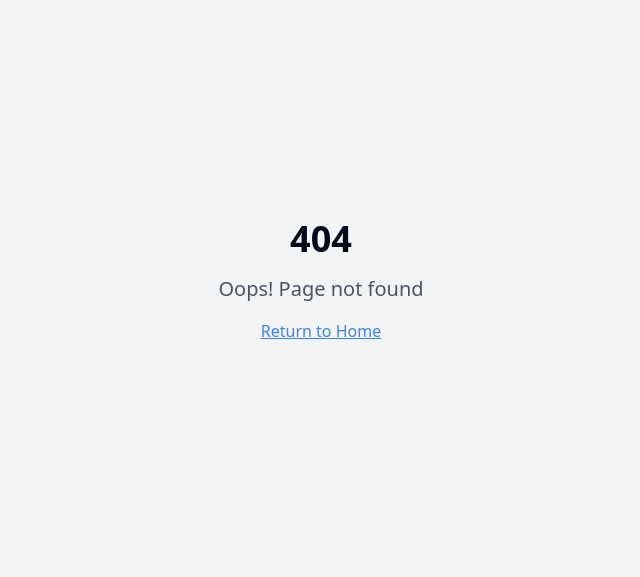
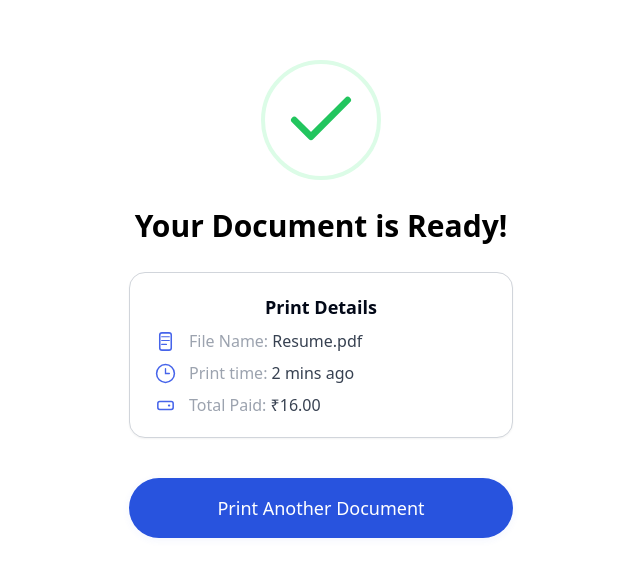
Before and after one commit to prathamesh901/kagpatra-frontend, a React (Vite) app: page /print-confirmation in a window 1280 px wide. Before the commit this address had no page. Shown: the part 119-696 px from the top of the page, without its empty margins (319-959 px from the left). Built offline with nearby package versions, Linux system fonts and the light colour scheme.

Commit message:
Add print confirmation page
- Created a new print confirmation page.
- Updated the printing page to redirect to the confirmation page after the "Done" state.
- Removed the "Go Home" button from the printing page.

```diff
--- a/src/App.tsx
+++ b/src/App.tsx
@@ -13,6 +13,7 @@ import UploadDocumentPage from "./pages/UploadDocumentPage";
 import SetPrintPreferencesPage from "./pages/SetPrintPreferencesPage";
 import PaymentPage from "./pages/PaymentPage";
 import PrintingInProgressPage from "./pages/PrintingInProgressPage";
+import PrintConfirmationPage from "./pages/PrintConfirmationPage";
 
 const queryClient = new QueryClient();
 
@@ -32,6 +33,7 @@ const App = () => (
           <Route path="/set-print-preferences" element={<SetPrintPreferencesPage />} />
           <Route path="/payment" element={<PaymentPage />} />
           <Route path="/printing" element={<PrintingInProgressPage />} />
+          <Route path="/print-confirmation" element={<PrintConfirmationPage />} />
           {/* ADD ALL CUSTOM ROUTES ABOVE THE CATCH-ALL "*" ROUTE */}
           <Route path="*" element={<NotFound />} />
         </Routes>
--- /dev/null
+++ b/src/pages/PrintConfirmationPage.tsx
@@ -0,0 +1,81 @@
+
+import React from "react";
+import { useNavigate, useLocation } from "react-router-dom";
+import { Check } from "lucide-react";
+
+const PrintConfirmationPage = () => {
+  const navigate = useNavigate();
+  const location = useLocation();
+
+  // Get previous print details if available
+  const {
+    uploadedFileName = "Resume.pdf", // fallback name
+    totalPaid = 16,
+    printTime = "2 mins ago",
+  } = (location.state || {}) as {
+    uploadedFileName?: string;
+    totalPaid?: number | string;
+    printTime?: string;
+  };
+
+  return (
+    <div className="min-h-screen flex flex-col bg-white justify-center items-center pt-6">
+      <div className="mb-5 mt-8">
+        <div className="flex justify-center">
+          <span className="inline-flex rounded-full border-4 border-green-100 p-4">
+            <Check size={80} className="text-green-500" />
+          </span>
+        </div>
+        <h2 className="text-2xl sm:text-3xl font-bold text-center mt-7 mb-7 text-black">
+          Your Document is Ready!
+        </h2>
+
+        {/* Print Details Box */}
+        <div className="mx-auto w-[90vw] max-w-sm rounded-2xl border border-gray-300 bg-white px-6 py-5 shadow-sm">
+          <div className="text-lg font-bold text-center mb-2">Print Details</div>
+          <div className="flex flex-col gap-2 text-base">
+            <div className="flex items-center gap-3">
+              {/* File Icon */}
+              <svg width="23" height="23" fill="none" viewBox="0 0 24 24">
+                <rect x="6" y="3" width="12" height="18" rx="2.3" stroke="#4664ea" strokeWidth="1.6"/>
+                <path d="M8 7h8M8 11h8M8 15h5" stroke="#4664ea" strokeWidth="1.2" strokeLinecap="round"/>
+              </svg>
+              <span className="text-gray-400">File Name: <span className="text-gray-700">{uploadedFileName}</span></span>
+            </div>
+            <div className="flex items-center gap-3">
+              {/* Clock Icon */}
+              <svg width="23" height="23" fill="none" viewBox="0 0 24 24">
+                <circle cx="12" cy="12" r="9.3" stroke="#4664ea" strokeWidth="1.6"/>
+                <path d="M12 7v5h4" stroke="#4664ea" strokeWidth="1.4" strokeLinecap="round"/>
+              </svg>
+              <span className="text-gray-400">Print time: <span className="text-gray-700">{printTime}</span></span>
+            </div>
+            <div className="flex items-center gap-3">
+              {/* Wallet Icon */}
+              <svg width="23" height="23" fill="none" viewBox="0 0 24 24">
+                <rect x="4" y="7.9" width="16" height="8.2" rx="2" stroke="#4664ea" strokeWidth="1.6"/>
+                <rect x="14.5" y="11" width="2.5" height="2" rx="1" fill="#4664ea"/>
+              </svg>
+              <span className="text-gray-400">
+                Total Paid: <span className="text-gray-700 font-medium">₹{Number(totalPaid).toFixed(2)}</span>
+              </span>
+            </div>
+          </div>
+        </div>
+
+        <button
+          type="button"
+          className="block w-full max-w-md mx-auto mt-10 rounded-full bg-[#2853de] hover:bg-[#4664ea] text-white text-lg font-medium px-6 py-4 shadow transition"
+          style={{
+            boxShadow: "0px 2px 7px 1px rgba(65,100,232,0.05)",
+          }}
+          onClick={() => navigate("/upload")}
+        >
+          Print Another Document
+        </button>
+      </div>
+    </div>
+  );
+};
+
+export default PrintConfirmationPage;
--- a/src/pages/PrintingInProgressPage.tsx
+++ b/src/pages/PrintingInProgressPage.tsx
@@ -1,4 +1,3 @@
-
 import React from "react";
 import { useNavigate } from "react-router-dom";
 import { ArrowLeft, Printer, Check } from "lucide-react";
@@ -35,6 +34,7 @@ const PrintingInProgressPage = () => {
   const navigate = useNavigate();
   const [step, setStep] = React.useState(0);
 
+  // Automatically advance steps and finally redirect to confirmation page
   React.useEffect(() => {
     if (step === 0) {
       const timer = setTimeout(() => setStep(1), 2000);
@@ -42,9 +42,21 @@ const PrintingInProgressPage = () => {
     } else if (step === 1) {
       const timer = setTimeout(() => setStep(2), 3000);
       return () => clearTimeout(timer);
+    } else if (step === 2) {
+      // Wait 2 seconds at step "Done", then navigate to confirmation
+      const timer = setTimeout(() => {
+        navigate("/print-confirmation", {
+          state: {
+            // You can pass print details here if you want
+            uploadedFileName: "Resume.pdf",
+            totalPaid: 16,
+            printTime: "2 mins ago",
+          }
+        });
+      }, 2000);
+      return () => clearTimeout(timer);
     }
-    // if step 2 (Done) do nothing.
-  }, [step]);
+  }, [step, navigate]);
 
   return (
     <div className="min-h-screen flex flex-col bg-white">
@@ -167,12 +179,7 @@ const PrintingInProgressPage = () => {
             Report an issue
           </Button>
         ) : (
-          <Button
-            className="px-8 py-2 rounded-full bg-green-600 text-white font-medium text-base pointer-events-auto shadow-lg hover:bg-green-700 transition"
-            onClick={() => navigate("/")}
-          >
-            Go Home
-          </Button>
+          <div className="h-11" /> // Spacer to keep layout consistent
         )}
       </div>
     </div>
```
